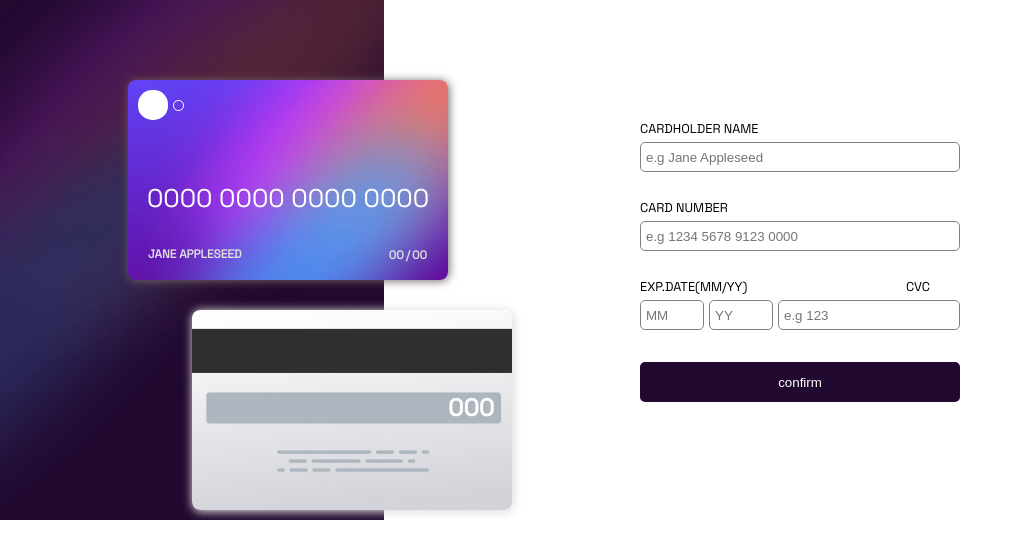
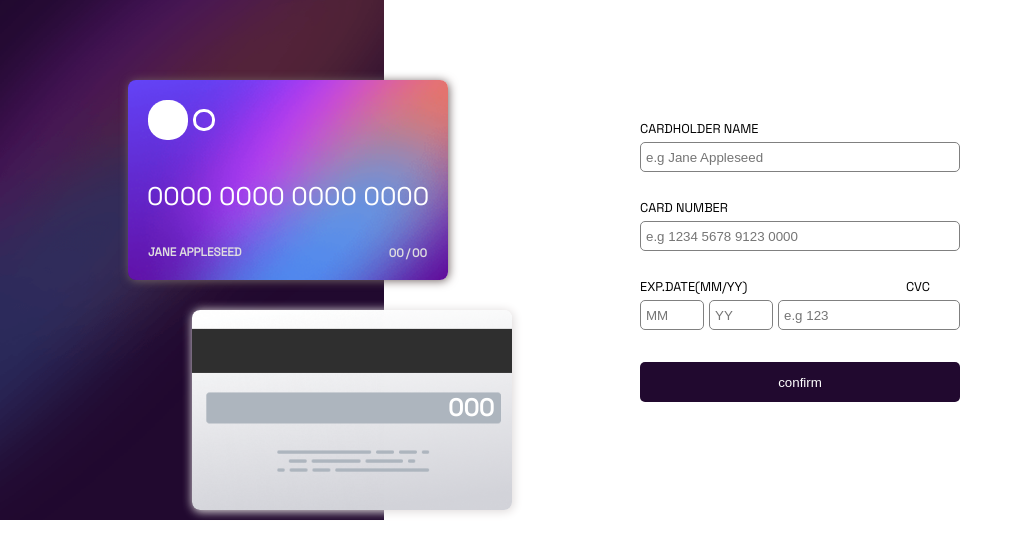
Before and after one commit to kperusi/react-mycard-app, a React (Create React App) app: page / in a window 1280 px wide. Shown: the top 558 px of the page, without its empty margins (0-1023 px from the left). Built offline with nearby package versions, Linux system fonts and the light colour scheme.

Commit message:
make my circles bigger

```diff
--- a/src/page.css
+++ b/src/page.css
@@ -689,7 +689,7 @@ html {
     border: 1px solid red;
   }
 }
-
+/* laptop screen */
 @media screen and (min-width: 1026px) {
   .main {
     position: relative;
@@ -837,23 +837,23 @@ html {
     display: flex;
     align-items: center;
     gap: 5px;
-    margin-top: 10px;
+    margin-top: 20px;
     margin-bottom: 0;
-    margin-left: 10px;
+    margin-left: 20px;
   }
 
   .big-circle {
-    width: 30px;
-    height: 30px;
+    width: 40px;
+    height: 40px;
     background-color: hsl(0, 0%, 100%);
     border-radius: 47%;
   }
 
   .small-circle {
-    width: 11px;
-    height: 11px;
+    width: 22px;
+    height: 22px;
     border-radius: 47%;
-    border: 1px solid hsl(0, 0%, 100%);
+    border: 3px solid hsl(0, 0%, 100%);
   }
 
   .card-number-display {
@@ -861,7 +861,7 @@ html {
     color: hsl(0, 0%, 100%);
     font-weight: 100;
     font-size: 160%;
-    margin-top: 62px;
+    margin-top: 40px;
     margin-bottom: 0;
   }
 
```
Also changed, not shown: 1 other file (tests, documents, lock files or other folders).
